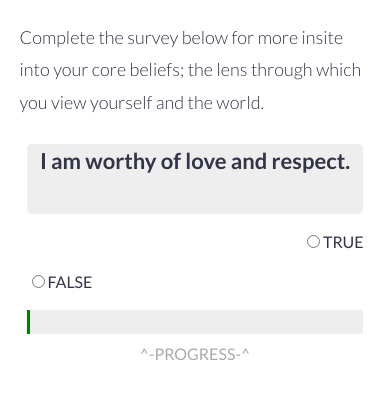
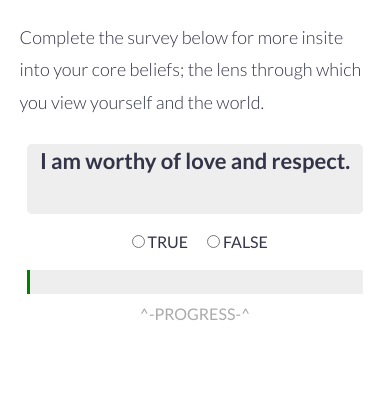
Before and after one commit to skidvis/cbi, a plain HTML site: page index.html in a window 390 px wide. Shown: the part 177-576 px from the top of the page. Drawn offline with nearby package versions, Linux system fonts and the light colour scheme.

Commit message:
fixes buttons on mobile

```diff
--- a/index.html
+++ b/index.html
@@ -32,11 +32,11 @@
                 <h3 class="col-12" style="text-align: center; min-height: 70px; background-color: #eee; border-radius: 5px;">{{current.q}}</h3>
             </div>
             <div class="row">
-                <div class="col-6" style="text-align: right;">
+                <div class="col-6-sm" style="text-align: right;">
                     <input type="radio" name="true" id="true" v-model="current.value" value="true" v-on:change="RadioSelected">
                     <label for="true">TRUE</label>
                 </div>
-                <div class="col-6">
+                <div class="col-6-sm">
                     <input type="radio" name="false" id="false" v-model="current.value" value="false" v-on:change="RadioSelected">
                     <label for="false">FALSE</label>
                 </div>
```
